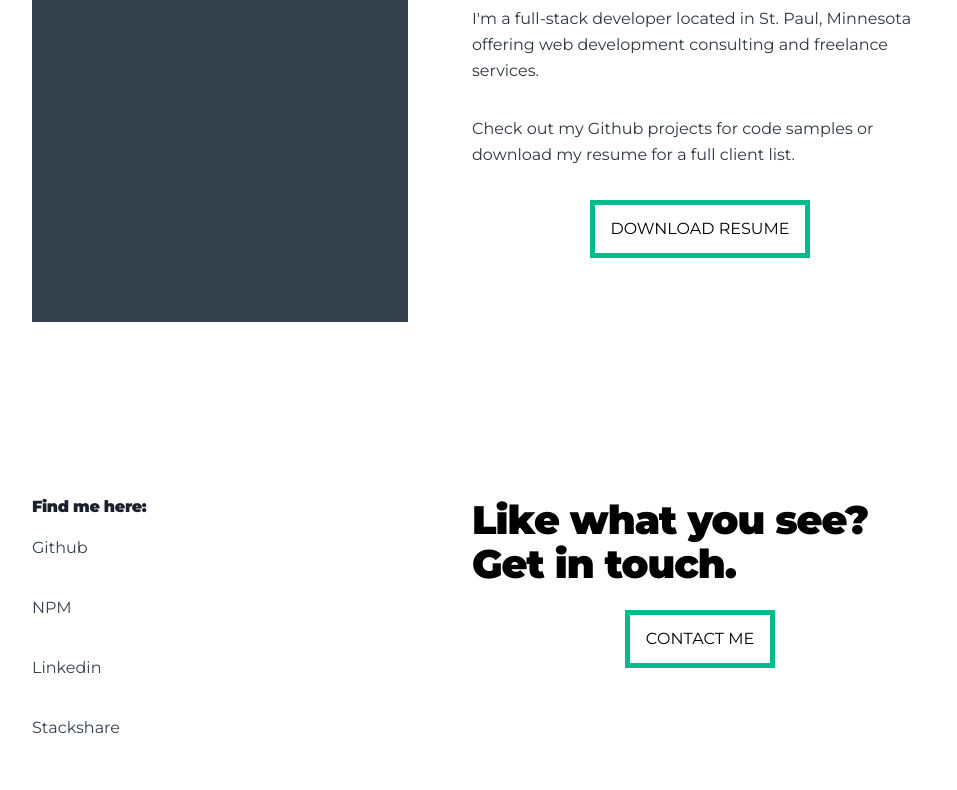
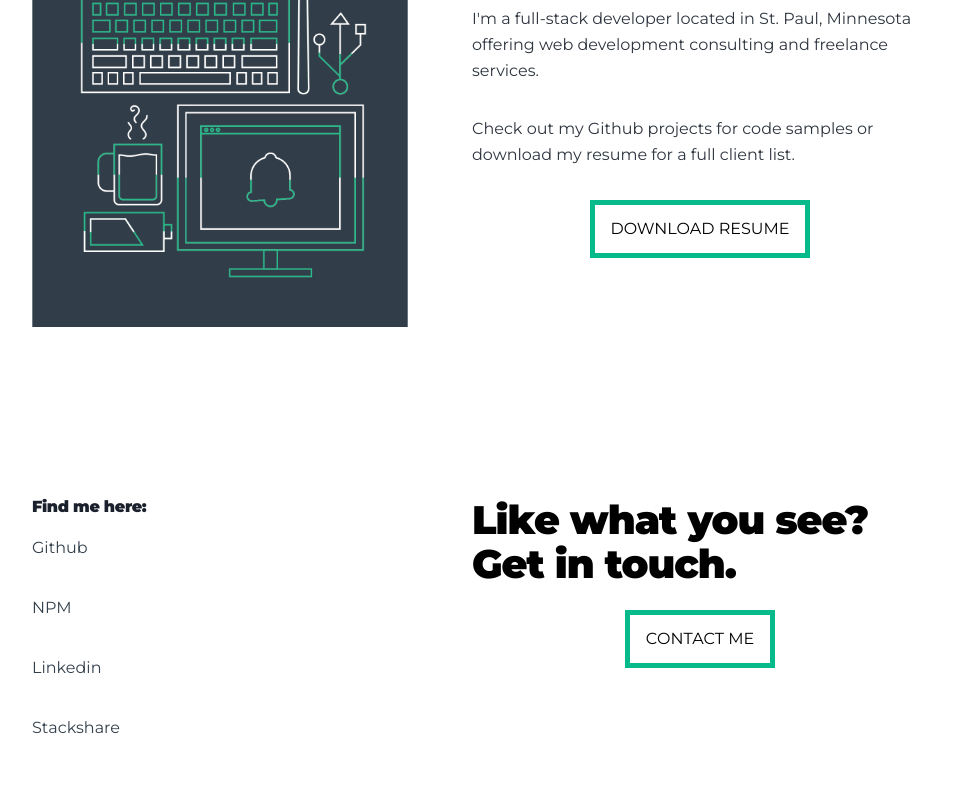
Before and after one commit to corybell/bell-profile, a Gatsby site: page / in a window 1280 px wide. Shown: the part 293-1083 px from the top of the page, without its empty margins (160-1117 px from the left). Built offline with nearby package versions, Linux system fonts and the light colour scheme; Gatsby itself is replaced by a stand-in of ours.

Commit message:
update hero

```diff
--- a/src/pages/index.js
+++ b/src/pages/index.js
@@ -1,6 +1,6 @@
 import * as React from "react"
 import styled from 'styled-components'
-// import { StaticImage } from "gatsby-plugin-image"
+import { StaticImage } from "gatsby-plugin-image"
 import Layout from "../components/PageLayout"
 import SEO from "../components/Seo"
 import { color, spacing, fontSize, breakpoints, fontWeight } from '../services/theme'
@@ -11,7 +11,6 @@ const ImageContainer = styled.div`
   min-height: 496px;
   width: 376px;
   min-width: 376px;
-  background-color: ${color.accent};
   @media(max-width: ${breakpoints.phone}) {
     display: none
   }
@@ -59,12 +58,11 @@ const IndexPage = () => (
     <SEO title="Home" />
     <FlexBox>
       <ImageContainer>
-        {/* <StaticImage
-          src="../images/hero.svg"
-          quality={100}
-          formats={["AUTO", "WEBP", "AVIF"]}
+        <StaticImage
+          src="../images/hero.png"
           alt="Hero"
-        /> */}
+          loading="eager"
+        />
       </ImageContainer>
       <TextContainer>
         <h1>{greeting}</h1>
```
Also changed, not shown: src/images/hero.png (added), src/images/hero.svg (deleted), src/images/logo.svg (deleted).
